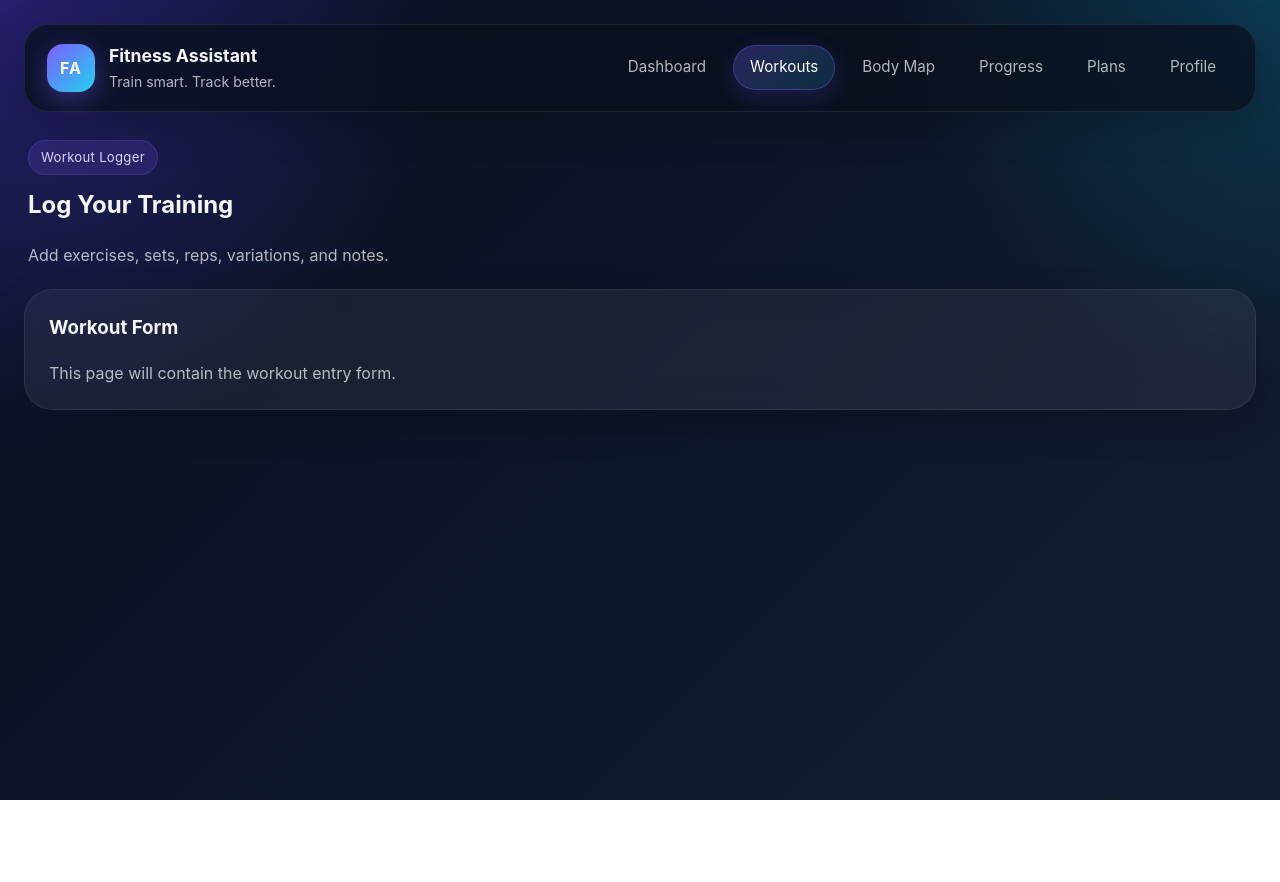
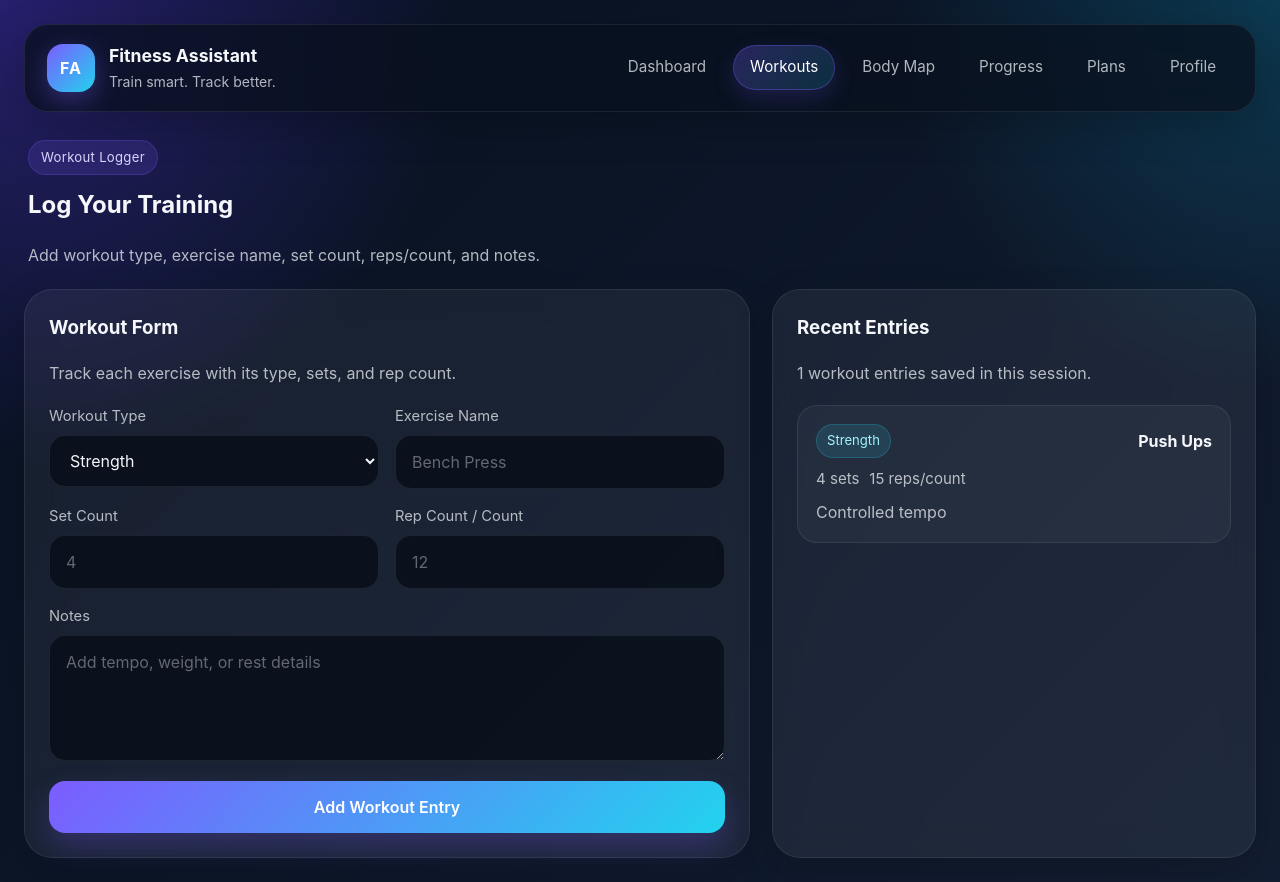
Before and after one commit to logeshk48/fitness-assistant, a React (Vite) app: page /workouts in a window 1280 px wide. Before the commit the page ends 800 px from the top, so only its background shows below. Built offline with nearby package versions, Linux system fonts and the light colour scheme.

Commit message:
Add workout logging form

```diff
--- a/src/index.css
+++ b/src/index.css
@@ -178,6 +178,132 @@ a {
   padding: 4px 4px 0;
 }
 
+.workout-layout {
+  display: grid;
+  grid-template-columns: minmax(0, 1.2fr) minmax(280px, 0.8fr);
+  gap: 22px;
+}
+
+.workout-form-card,
+.workout-log-card {
+  display: flex;
+  flex-direction: column;
+  gap: 20px;
+}
+
+.workout-card-heading p {
+  margin: 8px 0 0;
+}
+
+.workout-form-grid {
+  display: grid;
+  grid-template-columns: repeat(2, minmax(0, 1fr));
+  gap: 16px;
+}
+
+.form-field {
+  display: flex;
+  flex-direction: column;
+  gap: 8px;
+}
+
+.form-field span {
+  font-size: 0.92rem;
+  color: var(--text-soft);
+}
+
+.form-field input,
+.form-field select,
+.form-field textarea {
+  width: 100%;
+  border: 1px solid var(--border);
+  border-radius: 16px;
+  background: rgba(7, 13, 24, 0.78);
+  color: #f5f7fb;
+  padding: 14px 16px;
+  font: inherit;
+  outline: none;
+  transition: border-color 0.2s ease, box-shadow 0.2s ease;
+}
+
+.form-field input::placeholder,
+.form-field textarea::placeholder {
+  color: rgba(245, 247, 251, 0.38);
+}
+
+.form-field input:focus,
+.form-field select:focus,
+.form-field textarea:focus {
+  border-color: rgba(124, 92, 255, 0.55);
+  box-shadow: 0 0 0 3px rgba(124, 92, 255, 0.16);
+}
+
+.form-field textarea {
+  resize: vertical;
+  min-height: 120px;
+}
+
+.form-field-full {
+  grid-column: 1 / -1;
+}
+
+.workout-submit-button {
+  border: 0;
+  border-radius: 16px;
+  padding: 14px 18px;
+  font: inherit;
+  font-weight: 600;
+  color: white;
+  cursor: pointer;
+  background: linear-gradient(135deg, var(--accent), var(--accent-2));
+  box-shadow: 0 14px 30px rgba(124, 92, 255, 0.25);
+}
+
+.workout-entry-list {
+  display: flex;
+  flex-direction: column;
+  gap: 14px;
+}
+
+.workout-entry {
+  padding: 18px;
+  border-radius: 20px;
+  border: 1px solid var(--border);
+  background: rgba(255, 255, 255, 0.04);
+}
+
+.workout-entry-top {
+  display: flex;
+  justify-content: space-between;
+  align-items: center;
+  gap: 12px;
+  margin-bottom: 10px;
+}
+
+.workout-type-pill {
+  display: inline-flex;
+  align-items: center;
+  padding: 6px 10px;
+  border-radius: 999px;
+  background: rgba(34, 211, 238, 0.12);
+  border: 1px solid rgba(34, 211, 238, 0.22);
+  color: #a5f3fc;
+  font-size: 0.82rem;
+}
+
+.workout-entry-metrics {
+  display: flex;
+  gap: 10px;
+  flex-wrap: wrap;
+  color: var(--text-soft);
+  font-size: 0.94rem;
+}
+
+.workout-entry p {
+  margin: 10px 0 0;
+  color: var(--text-soft);
+}
+
 @media (max-width: 1024px) {
   .stats-grid {
     grid-template-columns: repeat(2, minmax(0, 1fr));
@@ -190,6 +316,10 @@ a {
 
   .nav-links {
     width: 100%;
+  }
+
+  .workout-layout {
+    grid-template-columns: 1fr;
   }
 }
 
@@ -216,4 +346,17 @@ a {
     padding: 20px;
     border-radius: 22px;
   }
+
+  .workout-form-grid {
+    grid-template-columns: 1fr;
+  }
+
+  .form-field-full {
+    grid-column: auto;
+  }
+
+  .workout-entry-top {
+    flex-direction: column;
+    align-items: flex-start;
+  }
 }
--- a/src/pages/Workouts.jsx
+++ b/src/pages/Workouts.jsx
@@ -1,15 +1,174 @@
+import { useState } from "react";
+
+const workoutTypes = [
+  "Strength",
+  "Cardio",
+  "Mobility",
+  "HIIT",
+  "Endurance",
+];
+
+const initialWorkout = {
+  workoutType: "Strength",
+  exerciseName: "",
+  sets: "",
+  repsOrCount: "",
+  notes: "",
+};
+
 const Workouts = () => {
+  const [formData, setFormData] = useState(initialWorkout);
+  const [workoutEntries, setWorkoutEntries] = useState([
+    {
+      id: 1,
+      workoutType: "Strength",
+      exerciseName: "Push Ups",
+      sets: 4,
+      repsOrCount: 15,
+      notes: "Controlled tempo",
+    },
+  ]);
+
+  const handleChange = (event) => {
+    const { name, value } = event.target;
+
+    setFormData((currentData) => ({
+      ...currentData,
+      [name]: value,
+    }));
+  };
+
+  const handleSubmit = (event) => {
+    event.preventDefault();
+
+    const trimmedExercise = formData.exerciseName.trim();
+
+    if (!trimmedExercise || !formData.sets || !formData.repsOrCount) {
+      return;
+    }
+
+    setWorkoutEntries((currentEntries) => [
+      {
+        id: Date.now(),
+        workoutType: formData.workoutType,
+        exerciseName: trimmedExercise,
+        sets: formData.sets,
+        repsOrCount: formData.repsOrCount,
+        notes: formData.notes.trim(),
+      },
+      ...currentEntries,
+    ]);
+
+    setFormData(initialWorkout);
+  };
+
   return (
     <section className="page-section">
       <div className="section-header">
         <span className="hero-tag">Workout Logger</span>
         <h2>Log Your Training</h2>
-        <p>Add exercises, sets, reps, variations, and notes.</p>
+        <p>Add workout type, exercise name, set count, reps/count, and notes.</p>
       </div>
 
-      <div className="info-card">
-        <h3>Workout Form</h3>
-        <p>This page will contain the workout entry form.</p>
+      <div className="workout-layout">
+        <form className="info-card workout-form-card" onSubmit={handleSubmit}>
+          <div className="workout-card-heading">
+            <h3>Workout Form</h3>
+            <p>Track each exercise with its type, sets, and rep count.</p>
+          </div>
+
+          <div className="workout-form-grid">
+            <label className="form-field">
+              <span>Workout Type</span>
+              <select
+                name="workoutType"
+                value={formData.workoutType}
+                onChange={handleChange}
+              >
+                {workoutTypes.map((type) => (
+                  <option key={type} value={type}>
+                    {type}
+                  </option>
+                ))}
+              </select>
+            </label>
+
+            <label className="form-field">
+              <span>Exercise Name</span>
+              <input
+                type="text"
+                name="exerciseName"
+                value={formData.exerciseName}
+                onChange={handleChange}
+                placeholder="Bench Press"
+              />
+            </label>
+
+            <label className="form-field">
+              <span>Set Count</span>
+              <input
+                type="number"
+                min="1"
+                name="sets"
+                value={formData.sets}
+                onChange={handleChange}
+                placeholder="4"
+              />
+            </label>
+
+            <label className="form-field">
+              <span>Rep Count / Count</span>
+              <input
+                type="number"
+                min="1"
+                name="repsOrCount"
+                value={formData.repsOrCount}
+                onChange={handleChange}
+                placeholder="12"
+              />
+            </label>
+
+            <label className="form-field form-field-full">
+              <span>Notes</span>
+              <textarea
+                name="notes"
+                value={formData.notes}
+                onChange={handleChange}
+                rows="4"
+                placeholder="Add tempo, weight, or rest details"
+              />
+            </label>
+          </div>
+
+          <button className="workout-submit-button" type="submit">
+            Add Workout Entry
+          </button>
+        </form>
+
+        <div className="info-card workout-log-card">
+          <div className="workout-card-heading">
+            <h3>Recent Entries</h3>
+            <p>{workoutEntries.length} workout entries saved in this session.</p>
+          </div>
+
+          <div className="workout-entry-list">
+            {workoutEntries.map((entry) => (
+              <article className="workout-entry" key={entry.id}>
+                <div className="workout-entry-top">
+                  <span className="workout-type-pill">{entry.workoutType}</span>
+                  <strong>{entry.exerciseName}</strong>
+                </div>
+
+                <div className="workout-entry-metrics">
+                  <span>{entry.sets} sets</span>
+                  <span>{entry.repsOrCount} reps/count</span>
+                </div>
+
+                {entry.notes ? <p>{entry.notes}</p> : null}
+              </article>
+            ))}
+          </div>
+        </div>
       </div>
     </section>
   );
```
